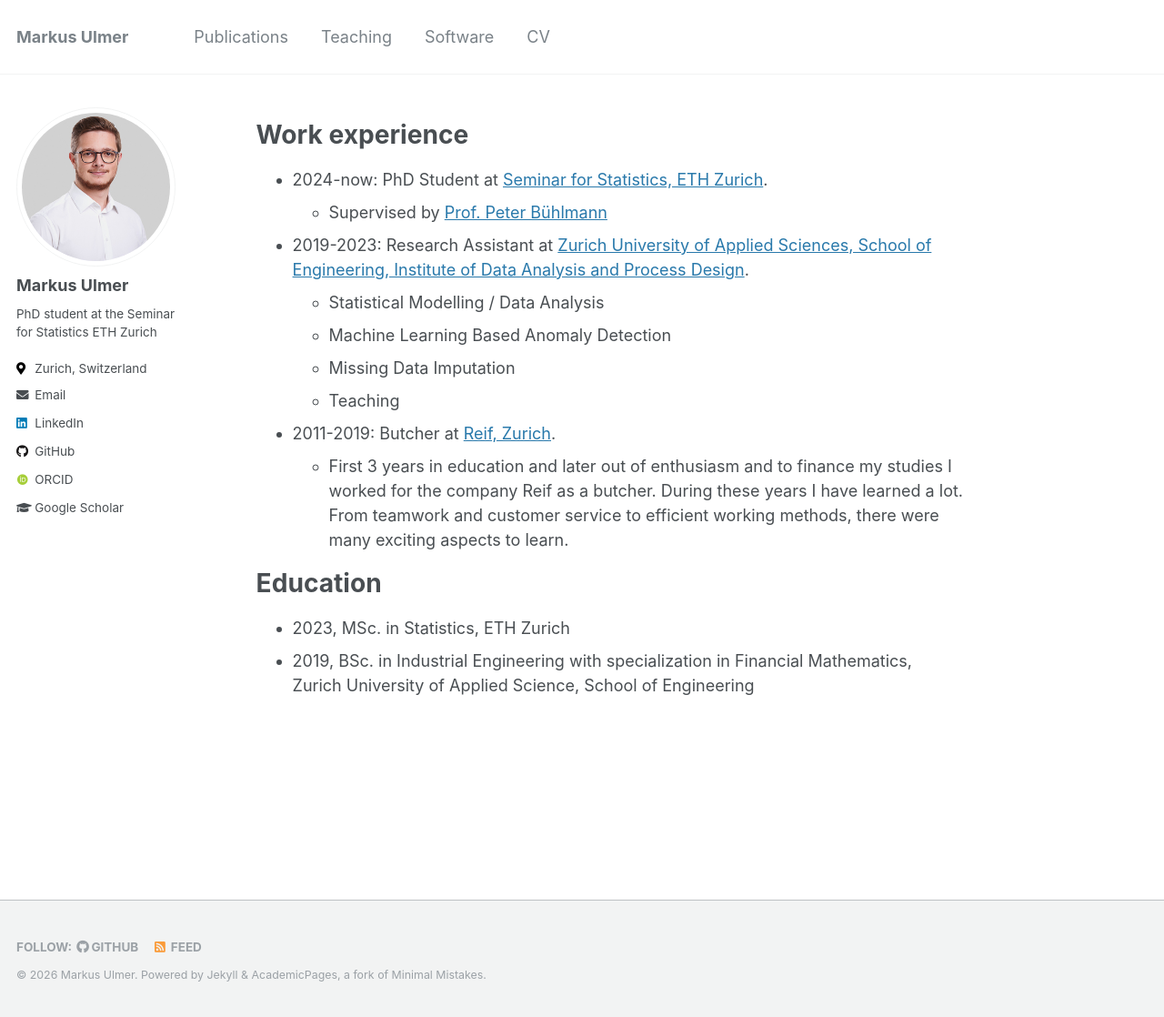
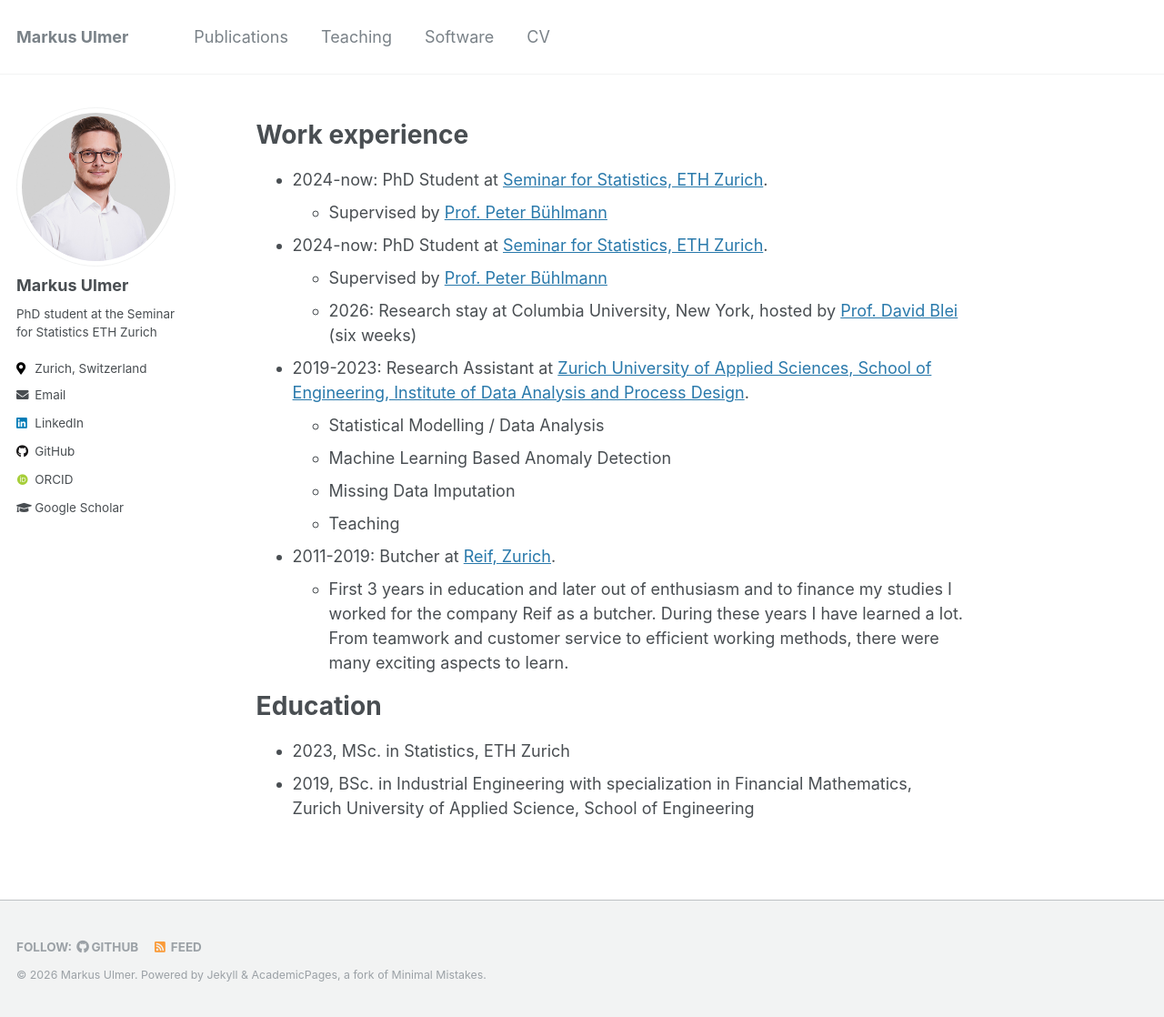
Before and after one commit to markusul/markusul.github.io, a Jekyll site: the page built from _pages/cv.md, in a window 1280 px wide and 1118 px high. Shown: the whole window at 91% size. Built offline with Jekyll 4.4.1, drawn with Linux system fonts in a browser that asks for light colours; some web fonts are replaced.

Commit message:
add research stay

```diff
--- a/_pages/cv.md
+++ b/_pages/cv.md
@@ -12,6 +12,10 @@ Work experience
 * 2024-now: PhD Student at [Seminar for Statistics, ETH Zurich](https://math.ethz.ch/sfs).
   * Supervised by [Prof. Peter Bühlmann](https://people.math.ethz.ch/~peterbu/)
 
+* 2024-now: PhD Student at [Seminar for Statistics, ETH Zurich](https://math.ethz.ch/sfs).
+  * Supervised by [Prof. Peter Bühlmann](https://people.math.ethz.ch/~peterbu/)
+  * 2026: Research stay at Columbia University, New York, hosted by [Prof. David Blei](https://www.cs.columbia.edu/~blei/) (six weeks)
+
 * 2019-2023: Research Assistant at [Zurich University of Applied Sciences, School of Engineering, Institute of Data Analysis and Process Design](https://www.zhaw.ch/en/engineering/institutes-centres/idp).
   * Statistical Modelling / Data Analysis
   * Machine Learning Based Anomaly Detection
@@ -21,7 +25,6 @@ Work experience
 * 2011-2019: Butcher at [Reif, Zurich](https://www.reif-metzgerei.ch/).
   * First 3 years in education and later out of enthusiasm and to finance my studies I worked for the company Reif as a butcher. During these years I have learned a lot. From teamwork and customer service to efficient working methods, there were many exciting aspects to learn.
 
-
 Education
 ======
 * 2023, MSc. in Statistics, ETH Zurich
```
